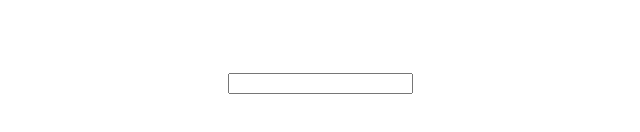
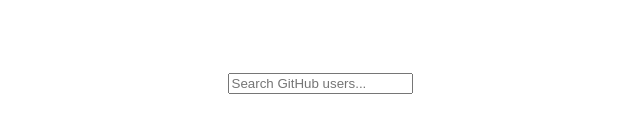
Before and after one commit to zaytsev-mxm/vite-project, a React (Vite) app: page /users-search in a window 1280 px wide. Shown: the part 318-450 px from the top of the page, without its empty margins (320-960 px from the left). Built offline with nearby package versions, Linux system fonts and the light colour scheme.

Commit message:
Added a simplifed version for interview

```diff
--- a/src/App.tsx
+++ b/src/App.tsx
@@ -2,7 +2,8 @@
 import './App.css';
 import { ErrorBoundary } from './components/ErrorBoundary/ErrorBoundary';
 import { Timer } from './assignments/timer/timer.tsx';
-import { UserSearch } from './assignments/users-search/user-search.tsx';
+// import { UserSearch } from './assignments/users-search/user-search.tsx';
+import { UserSearchSimple } from './assignments/users-search/user-search-simple';
 
 function App() {
   return (
@@ -10,7 +11,7 @@
       <BrowserRouter>
         <Routes>
           <Route path="/" element={<Timer />} />
-          <Route path="/users-search" element={<UserSearch />} />
+          <Route path="/users-search" element={<UserSearchSimple />} />
         </Routes>
       </BrowserRouter>
     </ErrorBoundary>
--- /dev/null
+++ b/src/assignments/users-search/user-search-simple.tsx
@@ -0,0 +1,55 @@
+import { useState, useEffect } from 'react';
+
+const BASE_URL = 'https://api.github.com/search/users?q=';
+
+type GitHubUser = {
+  id: number;
+  login: string;
+};
+
+export const UserSearchSimple = () => {
+  const [query, setQuery] = useState('');
+  const [users, setUsers] = useState<GitHubUser[]>([]);
+  const [isLoading, setIsLoading] = useState(false);
+  const [error, setError] = useState<string | null>(null);
+
+  useEffect(() => {
+    if (!query) {
+      setUsers([]);
+      return;
+    }
+
+    const timer = setTimeout(() => {
+      setIsLoading(true);
+      setError(null);
+
+      fetch(`${BASE_URL}${query}`)
+        .then((res) => {
+          if (!res.ok) throw new Error(`HTTP ${res.status}`);
+          return res.json();
+        })
+        .then((data) => setUsers(data.items))
+        .catch((err) => setError(err.message))
+        .finally(() => setIsLoading(false));
+    }, 500);
+
+    return () => clearTimeout(timer);
+  }, [query]);
+
+  return (
+    <div>
+      <input
+        type="text"
+        value={query}
+        onChange={(e) => setQuery(e.target.value)}
+        placeholder="Search GitHub users..."
+      />
+
+      {isLoading && <div>Loading...</div>}
+      {error && <div>Error: {error}</div>}
+      {users.map((user) => (
+        <div key={user.id}>{user.login}</div>
+      ))}
+    </div>
+  );
+};
```
